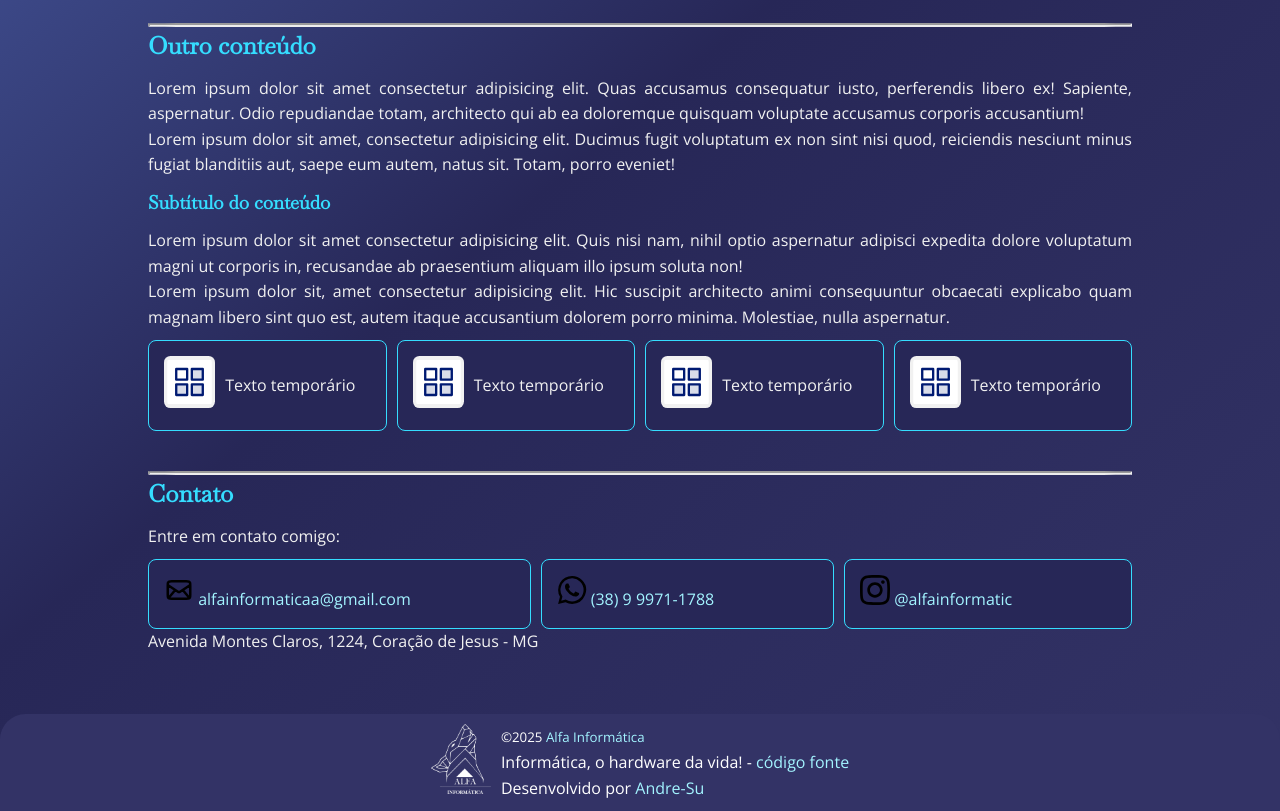
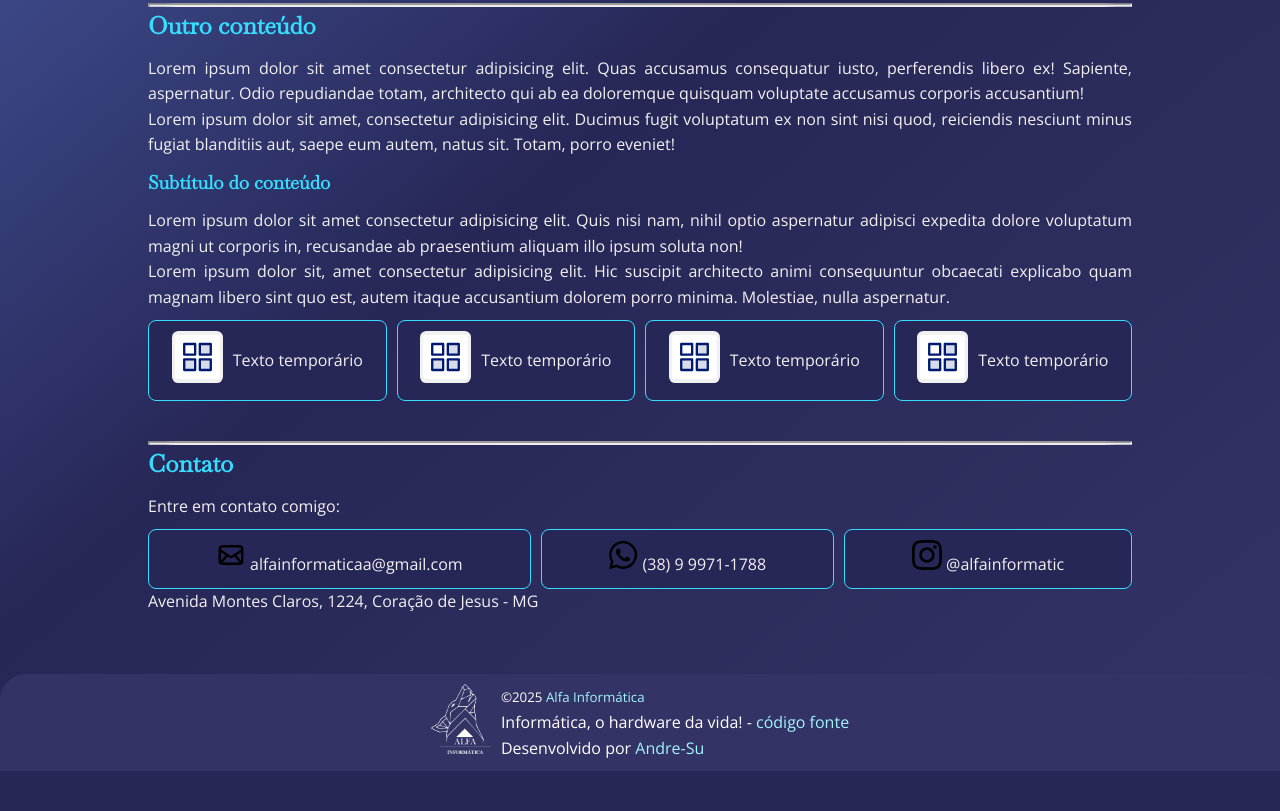
Before and after one commit to Andre-Su/alfa-informatica-portfolio, a plain HTML site: page index.html in a window 1280 px wide. Shown: the part 587-1398 px from the top of the page. After the commit the page ends 1358 px from the top, so only its background shows below. Drawn offline with Linux system fonts and the light colour scheme.

Commit message:
Ajustes de transição no CSS

```diff
--- a/assets/styles/scss/styles.scss
+++ b/assets/styles/scss/styles.scss
@@ -48,7 +48,7 @@ background-color: var(--background-color-alt);
         );
         line-height: 1.6;
         min-height: 100vh;
-        transition: 0.2s ease;
+        transition-duration: 500ms;
 
         @media (max-width: 768px) {
                     font-size: 1.15rem;
@@ -200,15 +200,18 @@ background-color: var(--background-color-alt);
                         gap: 10px;
 
                         li {
-                            padding: 15px;
+                            padding: 10px;
                             display: flex;
                             flex-grow: 1;
-                            align-items: center;
                             list-style: none;
                             gap: 10px;
                             border-radius: 8px;
                             border: 1px solid var(--secondary-color);
                             background-color: var(--background-color-alt);
+                            align-items: center;
+                            justify-content: center;
+                            transition-duration: 300ms;
+                            transition-timing-function: ease-out;
 
                             div {
                                 display: flex;
@@ -216,6 +219,16 @@ background-color: var(--background-color-alt);
                                 justify-content: center;
                                 gap: 10px;
                             }
+
+                            a {
+                                color: var(--text-color);
+                            }
+                        }
+
+                        li:hover{
+                            padding: 10px 15px;
+                            border: 1px solid var(--background-color-alt);
+                            background-color: var(--primary-color)
                         }
                     }
                 }
```
Also changed, not shown: assets/styles/css/styles.css, 1 other file.
